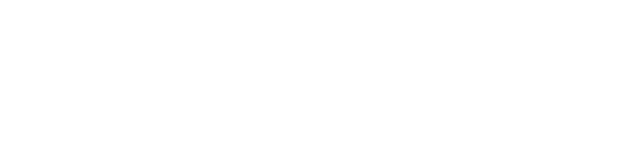
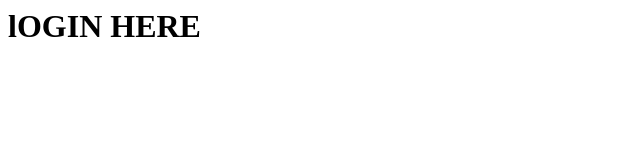
Before and after one commit to javascreamer/ECommApp_7AM, a plain HTML site: page login.html in a window 1280 px wide. Shown: the whole page, without its empty margins (0-640 px from the left). Drawn offline with Linux system fonts and the light colour scheme.

Commit message:
modified login.html

```diff
--- a/login.html
+++ b/login.html
@@ -1,6 +1,8 @@
 <html>
 
 <head>
+
+    <h1>lOGIN HERE</h1>
 
 </head>
 
```
